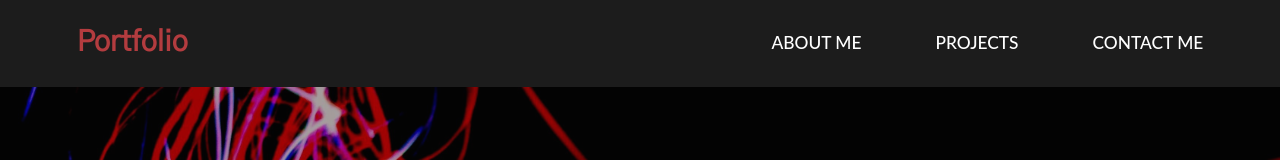
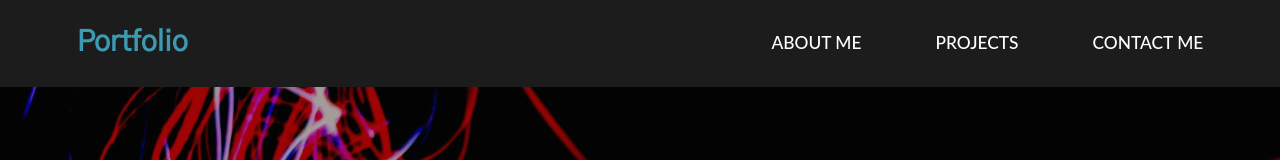
Before and after one commit to Andrew1Liu/portfolio, a plain HTML site: page index.html in a window 1280 px wide. In both pictures the pointer is over the link "Portfolio". Shown: the top 160 px of the page. Drawn offline with Linux system fonts and the light colour scheme.

Commit message:
Update main.css
change logo color

```diff
--- a/assets/css/main.css
+++ b/assets/css/main.css
@@ -3145,7 +3145,7 @@
 		}
 
 			#header .logo:hover {
-				color: rgba(229, 71, 75, 0.75);
+				color: rgba(71, 197, 229, 0.75);
 			}
 
 		#header a {
```
